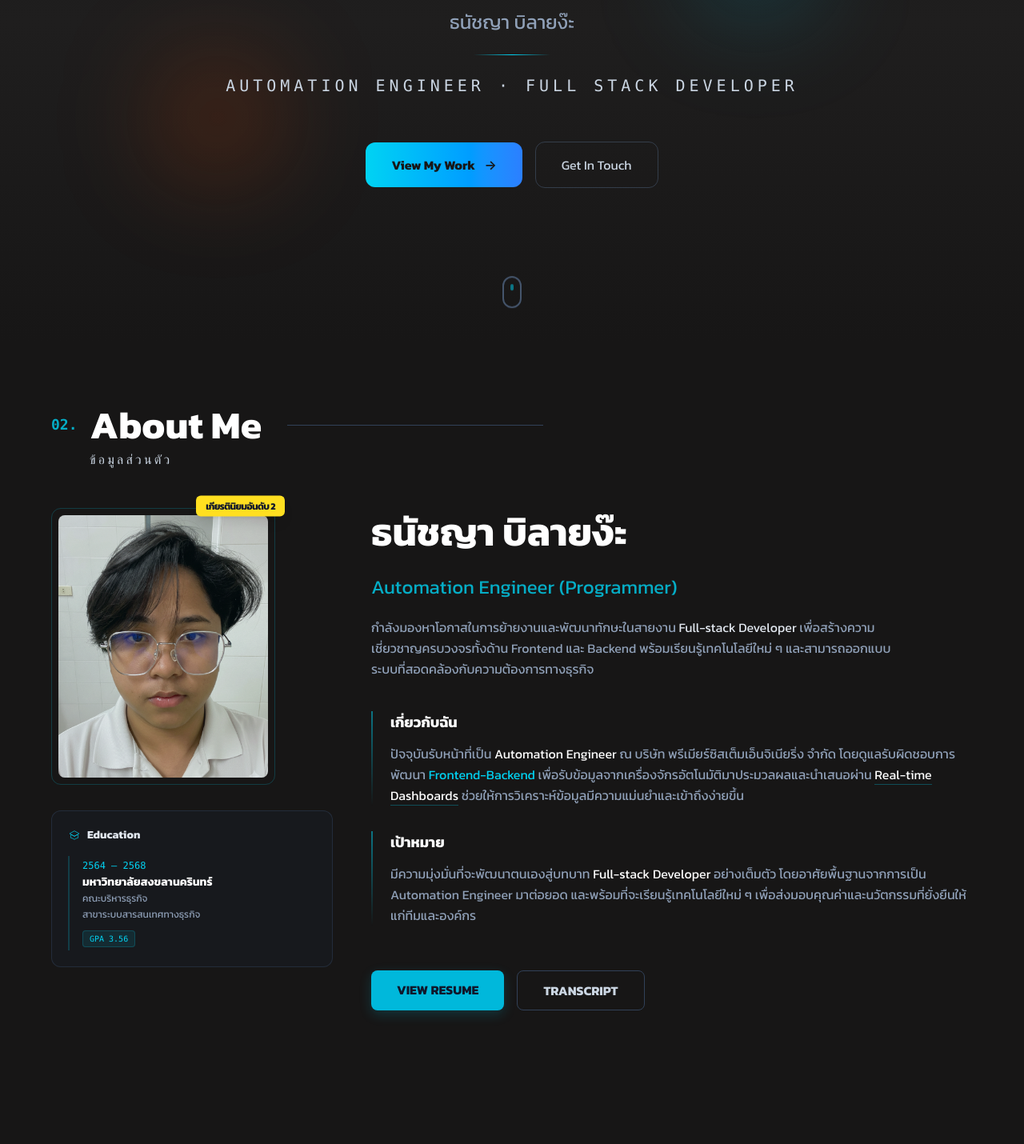
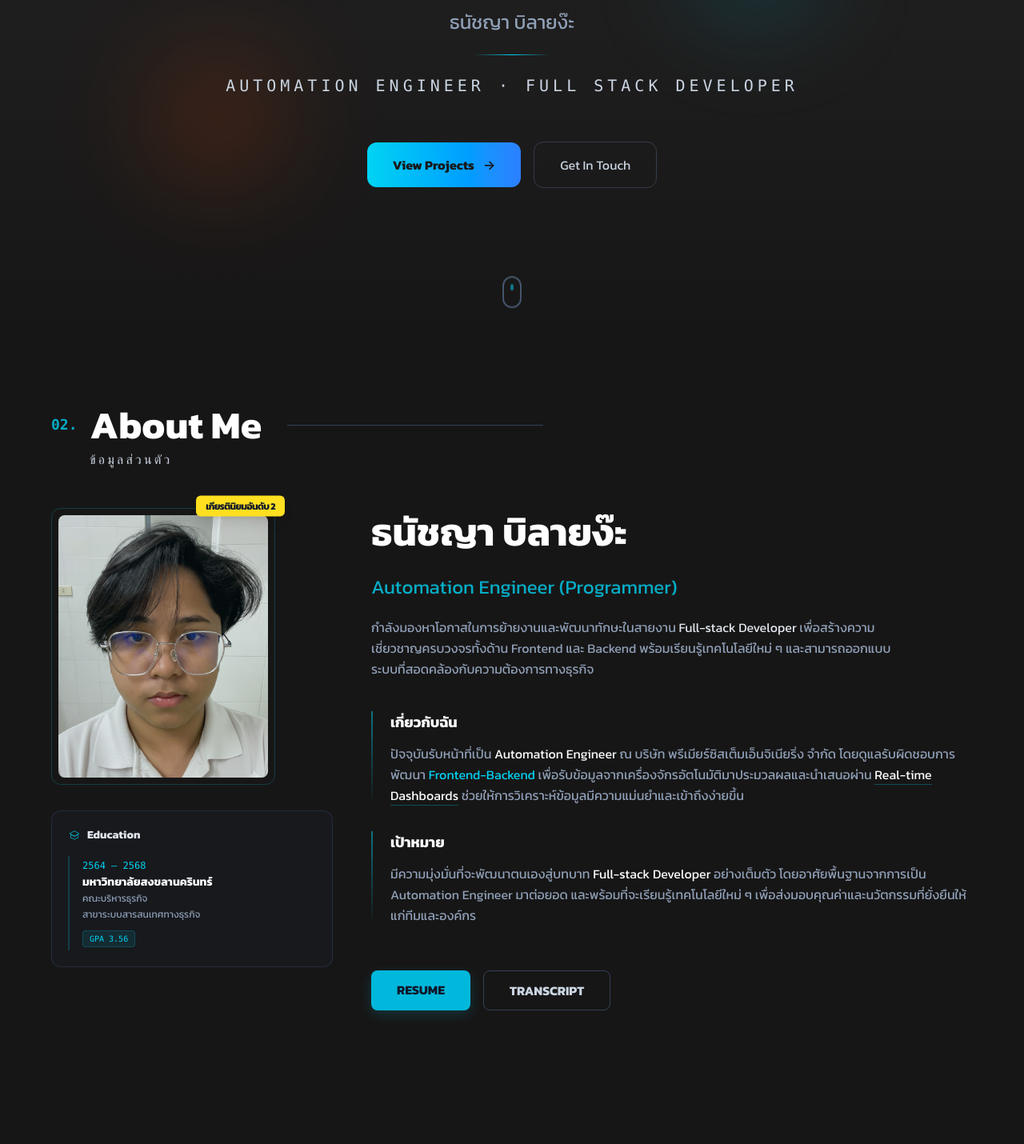
Before and after one commit to thanatchaya0512/my-portfolio, a Vue app: page / in a window 1280 px wide. Shown: the part 373-1803 px from the top of the page at 80% size. Built offline with nearby package versions, Linux system fonts and the light colour scheme.

Commit message:
Update About and Home sections

```diff
--- a/src/views/About.vue
+++ b/src/views/About.vue
@@ -87,7 +87,7 @@
             <div class="flex flex-wrap gap-4 pt-4">
               <a href="Thanatchaya-Resume.pdf" target="_blank"
                 class="px-8 py-3 bg-cyan-500 text-slate-900 font-bold rounded-lg hover:bg-cyan-400 transition-all duration-300 shadow-[0_5px_15px_rgba(6,182,212,0.2)]">
-                VIEW RESUME
+                RESUME
               </a>
               <a href="transcript.pdf" target="_blank"
                 class="px-8 py-3 border border-slate-700 text-slate-300 font-bold rounded-lg hover:border-cyan-400 hover:text-cyan-400 transition-all duration-300">
--- a/src/views/Home.vue
+++ b/src/views/Home.vue
@@ -85,7 +85,7 @@
                    text-[#171616] font-semibold
                    transition-all duration-300
                    hover:scale-105 hover:shadow-xl hover:shadow-cyan-500/30">
-            View My Work
+              View Projects
             <span class="inline-block ml-2 transition-transform group-hover:translate-x-1">→</span>
           </a>
 
```
